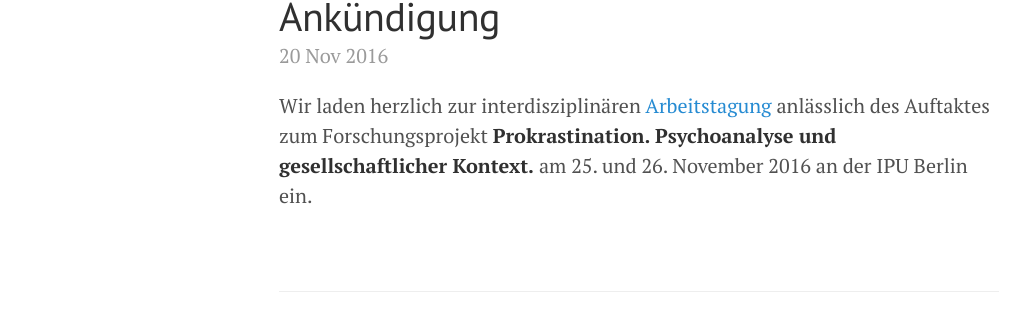
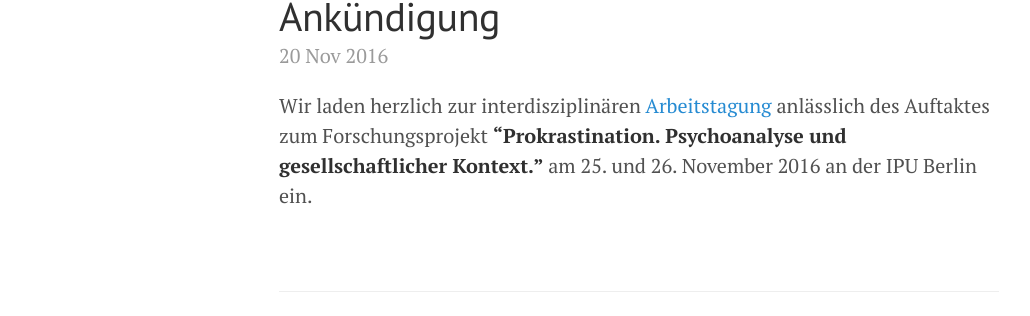
Before and after one commit to aufschieben/aufschieben.github.io, a Jekyll site: the page built from _posts/2016-11-20-ank-ndigung.markdown, in a window 1280 px wide. Shown: the part 141-457 px from the top of the page, without its empty margins (1-1031 px from the left). Built offline with Jekyll 4.4.1, drawn with Linux system fonts in a browser that asks for light colours.

```diff
--- a/_posts/2016-11-20-ank-ndigung.markdown
+++ b/_posts/2016-11-20-ank-ndigung.markdown
@@ -3,4 +3,4 @@ published: true
 title: Ankündigung
 layout: post
 ---
-Wir laden herzlich zur interdisziplinären [Arbeitstagung](http://www.ipu-berlin.de/archiv/detail/symposion-zum-auftakt-des-ipu-forschungsprojektes-ueber-prokrastination.html) anlässlich des Auftaktes zum Forschungsprojekt **Prokrastination. Psychoanalyse und gesellschaftlicher Kontext.** am 25. und 26. November 2016 an der IPU Berlin ein.
+Wir laden herzlich zur interdisziplinären [Arbeitstagung](http://www.ipu-berlin.de/archiv/detail/symposion-zum-auftakt-des-ipu-forschungsprojektes-ueber-prokrastination.html) anlässlich des Auftaktes zum Forschungsprojekt **"Prokrastination. Psychoanalyse und gesellschaftlicher Kontext."** am 25. und 26. November 2016 an der IPU Berlin ein.
```
